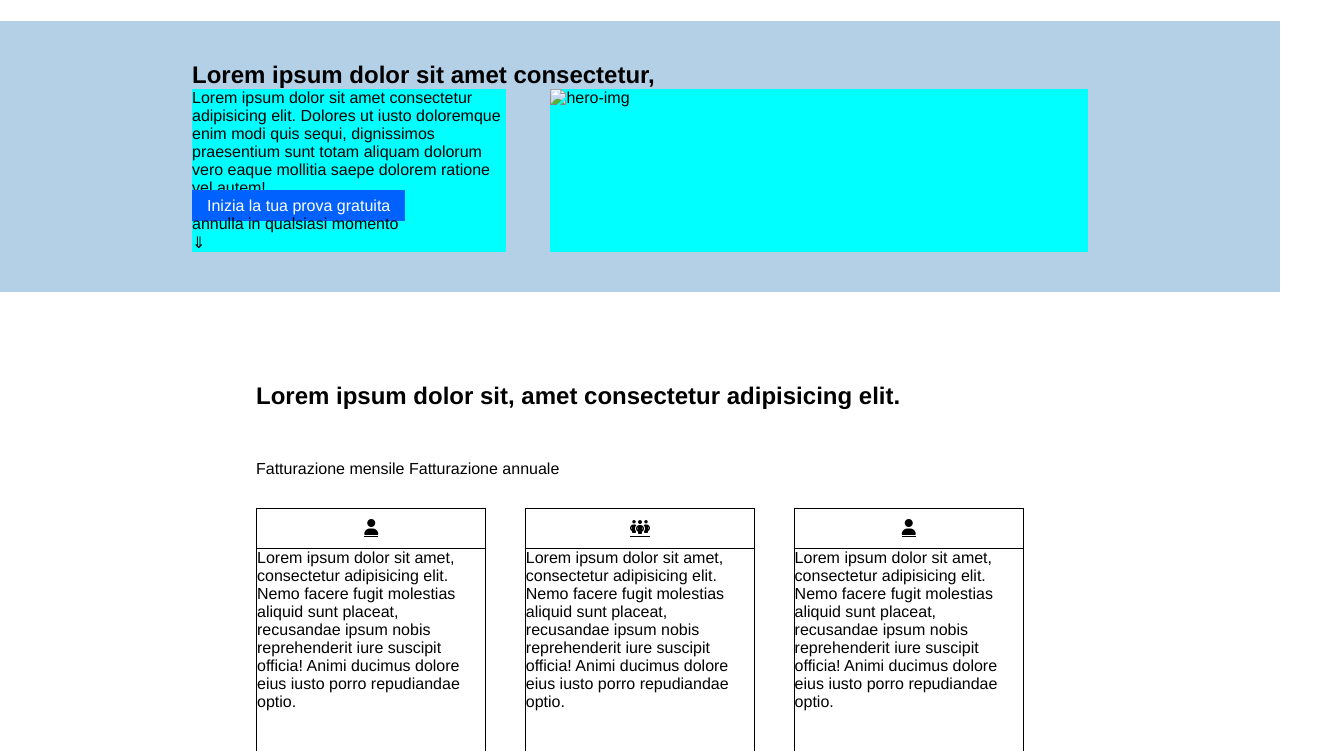
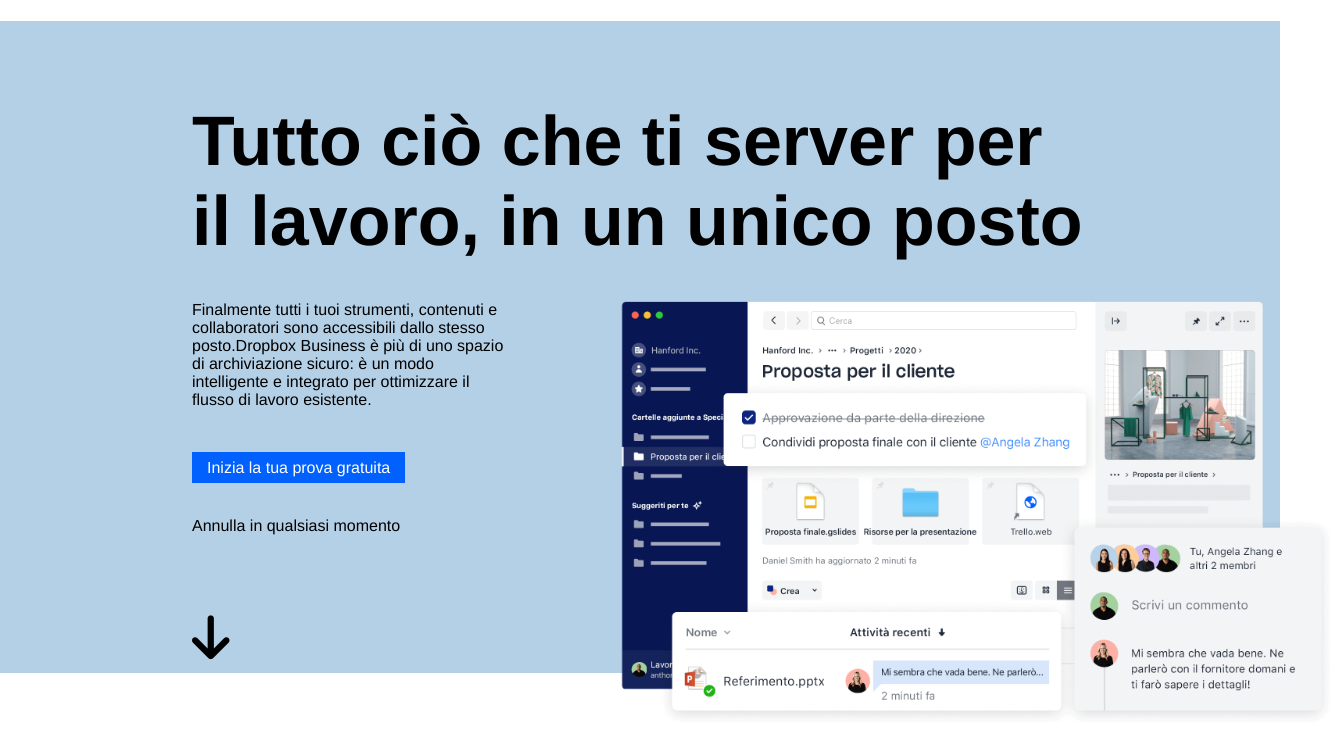
Before and after one commit to gabriele-ag/htmlcss-dropbox, a plain HTML site: page index.html in a window 1280 px wide. Shown: the part 49-800 px from the top of the page, 1342 px wide, since content can reach past the window. Drawn offline with Linux system fonts and the light colour scheme.

Commit message:
feat: end hero

```diff
--- a/css/style.css
+++ b/css/style.css
@@ -50,12 +50,20 @@ a {
     padding: 40px 0;
 }
 
-.mar-40y{
+.pad-bot {
+    padding-bottom: 50px;
+}
+
+.mar-200y{
     margin: 200px auto;
 }
 
 .mar-30y{
     margin: 30px auto;
+}
+
+.mar-40y {
+    margin: 40px auto;
 }
 
 .mar-bott {
@@ -125,17 +133,28 @@ body {
 }
 
 .hero-box {
+    position: relative;
     justify-content: space-between;
 }
 
-.hero-textbtn, .hero-img {
-    /* debug */
-    background-color: #00ffff;
+.hero-img {
+    position: absolute;
+    top: 0;
+    left: 400px;
+    width: 750px;
 }
 
-.hero-img {
-    width: 60%;
+h1 {
+    font-size: 70px;
+    font-weight: bold;
 }
+
+.freccia-giù {
+    position: relative;
+    top: 35px;
+    font-size: 50px;
+}
+
 
 /* Piano-business */
 
--- a/index.html
+++ b/index.html
@@ -37,16 +37,16 @@
     <main>
         <!-- Hero -->
         <section class="hero pad-40y mar-bott">
-            <h1 class="container1">Lorem ipsum dolor sit amet consectetur,</h1>
+            <h1 class="container1 pad-40y">Tutto ciò che ti server per il lavoro, in un unico posto</h1>
             <div class="hero-box flex container1">
                 <div class="hero-textbtn col-35">
-                    <p>Lorem ipsum dolor sit amet consectetur adipisicing elit. Dolores ut iusto doloremque enim modi quis sequi, dignissimos praesentium sunt totam aliquam dolorum vero eaque mollitia saepe dolorem ratione vel autem!</p>
-                    <a href="button" class="prova-gratuita btn"> Inizia la tua prova gratuita</a>
-                    <p>annulla in qualsiasi momento</p>
-                    <span>&dArr;</span>
+                    <p class="text-hero mar-bott">Finalmente tutti i tuoi strumenti, contenuti e collaboratori sono accessibili dallo stesso posto.Dropbox Business è più di uno spazio di archiviazione sicuro: è un modo intelligente e integrato per ottimizzare il flusso di lavoro esistente.</p>
+                    <a href="button" class="prova-gratuita btn mar-bott"> Inizia la tua prova gratuita</a>
+                    <p class="text-hero mar-40y">Annulla in qualsiasi momento</p>
+                    <span class="freccia-giù"><i class="fa-solid fa-arrow-down"></i></span>
                 </div>
                 <div class="hero-img col-60">
-                    <img src="" alt="hero-img">
+                    <img src="./img/jumbo.png" alt="hero-img">
                 </div>
             </div>
         <!-- /Hero -->
@@ -96,7 +96,7 @@
 
 
         <section>
-            <div class="partner flex container2 mar-40y">
+            <div class="partner flex container2 mar-200y">
                 <div class="partner-img">
                     <img src="" alt="partner-immagine">
                 </div>
@@ -146,7 +146,7 @@
         </section>
 
         <section>
-            <div class="classaction container2 mar-40y">
+            <div class="classaction container2 mar-200y">
                 <h2 class="mar-bott">Lorem ipsum dolor, sit amet consectetur adipisicing elit.</h2>
                 <a href="Scopri di più sui nostri clienti">Scopri di più sui nostri clienti</a>
             </div>
```
